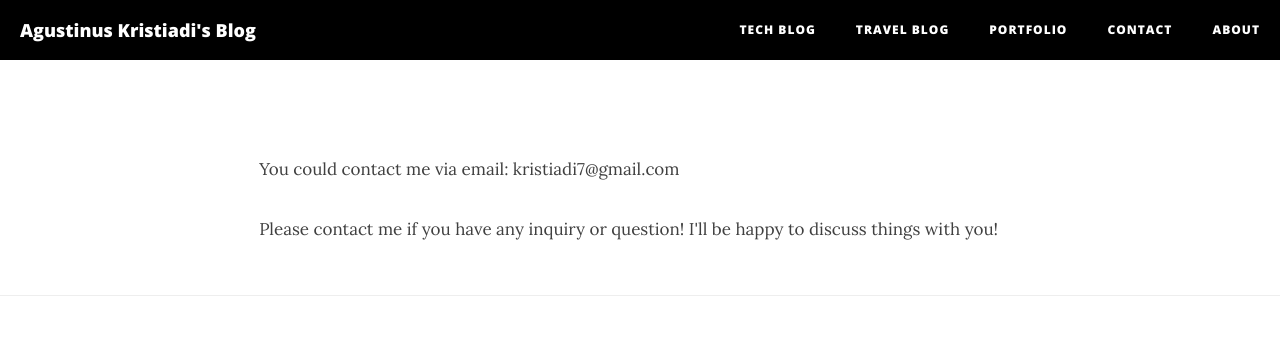
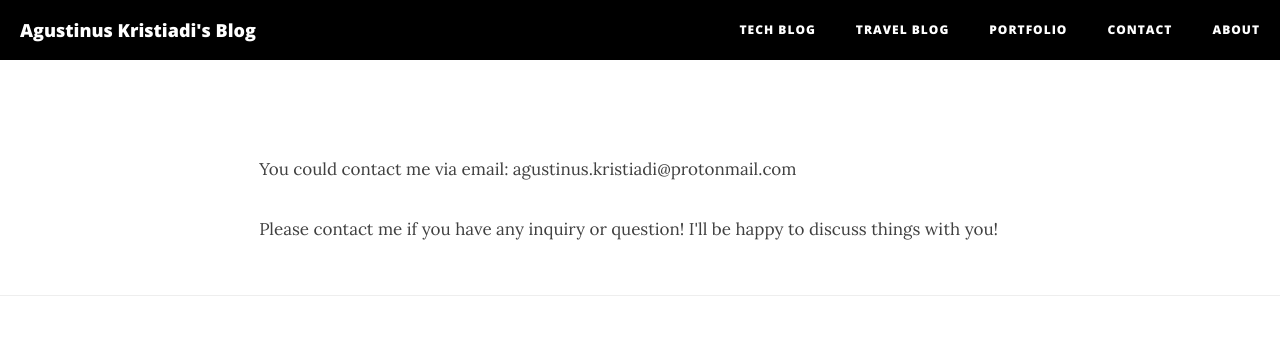
Before and after one commit to hsyodysseyjr/wiseodd0, a Jekyll site: the page built from contact.html, in a window 1280 px wide. Shown: the top 352 px of the page. Built offline with Jekyll 4.4.1, drawn with Linux system fonts in a browser that asks for light colours; nearby versions of some CDN libraries.

Commit message:
Update email

```diff
--- a/contact.html
+++ b/contact.html
@@ -7,7 +7,7 @@ header-img: "img/contact-bg.jpg"
 
 <div class="row">
 <div class="col-md-10 col-md-offset-1">
-    <p>You could contact me via email: kristiadi7@gmail.com</p>
+    <p>You could contact me via email: agustinus.kristiadi@protonmail.com</p>
     <p>Please contact me if you have any inquiry or question!
     I'll be happy to discuss things with you!</p>
 </div>
```
